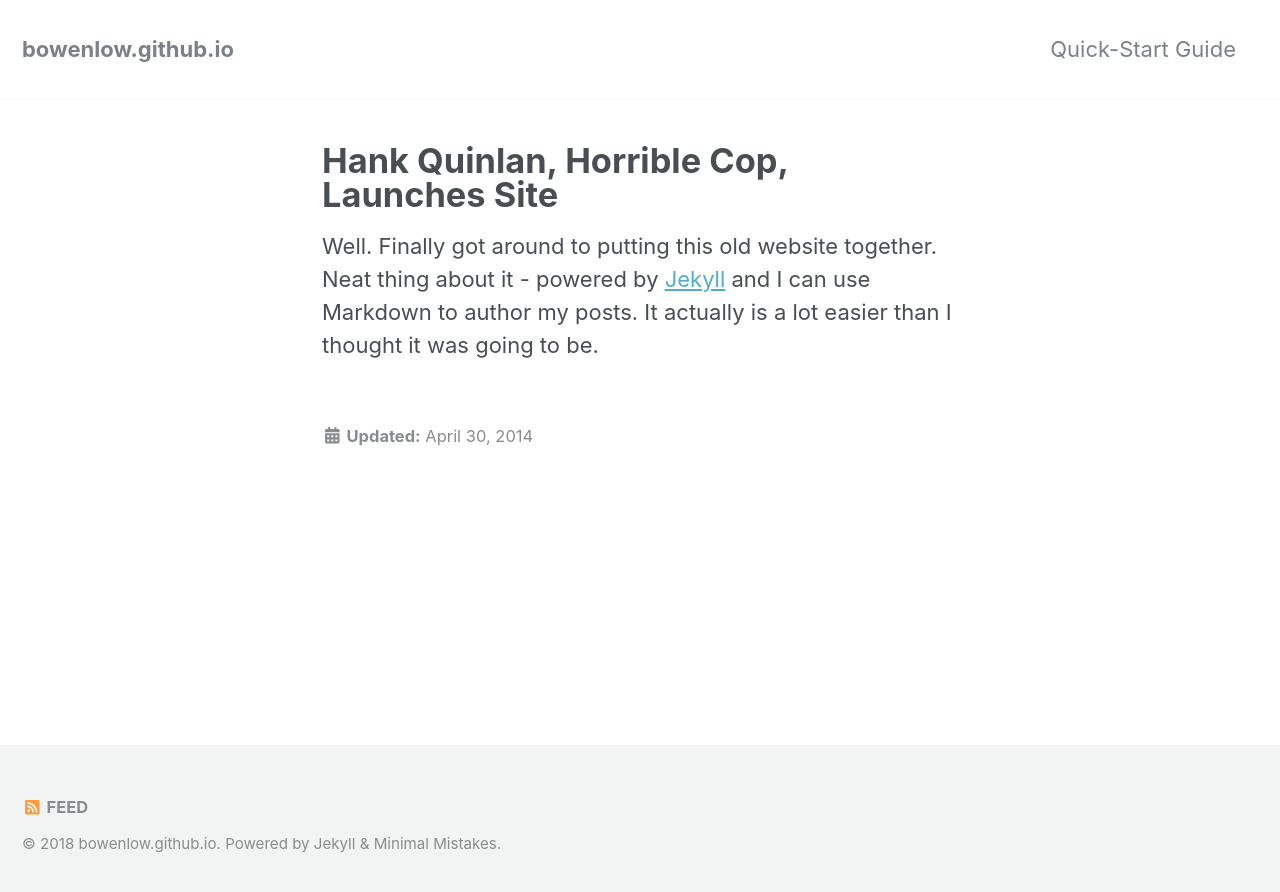
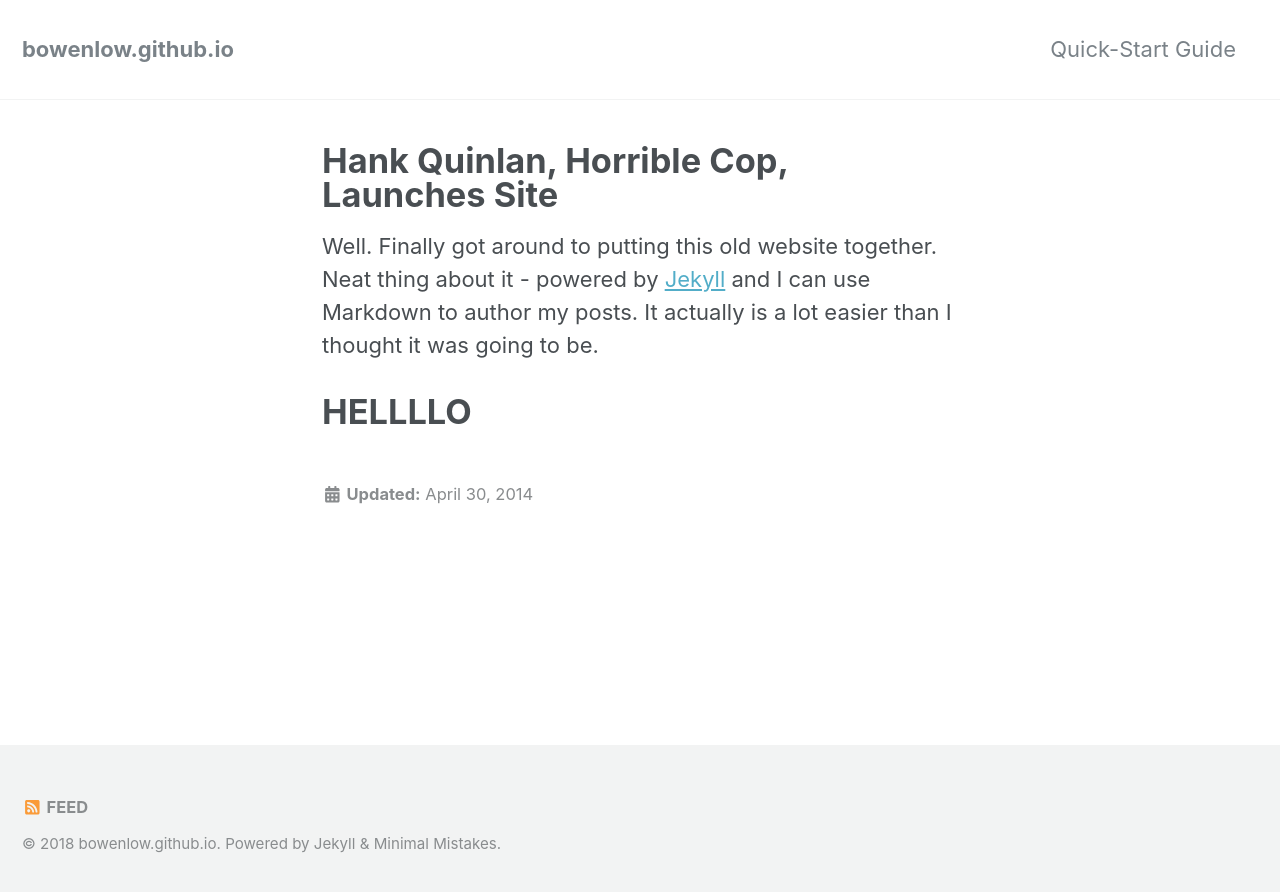
Before and after one commit to bowenlow/bowenlow.github.io, a Jekyll site: the page built from _posts/2014-04-30-site-launched.md, in a window 1280 px wide. Shown: the top 892 px of the page. Built offline with Jekyll 4.4.1, drawn with Linux system fonts in a browser that asks for light colours; nearby versions of some CDN libraries.

Commit message:
post
post

```diff
--- a/_posts/2014-04-30-site-launched.md
+++ b/_posts/2014-04-30-site-launched.md
@@ -5,3 +5,7 @@ date: 2014-04-30
 ---
 
 Well. Finally got around to putting this old website together. Neat thing about it - powered by [Jekyll](http://jekyllrb.com) and I can use Markdown to author my posts. It actually is a lot easier than I thought it was going to be.
+
+
+
+# HELLLLO
```
